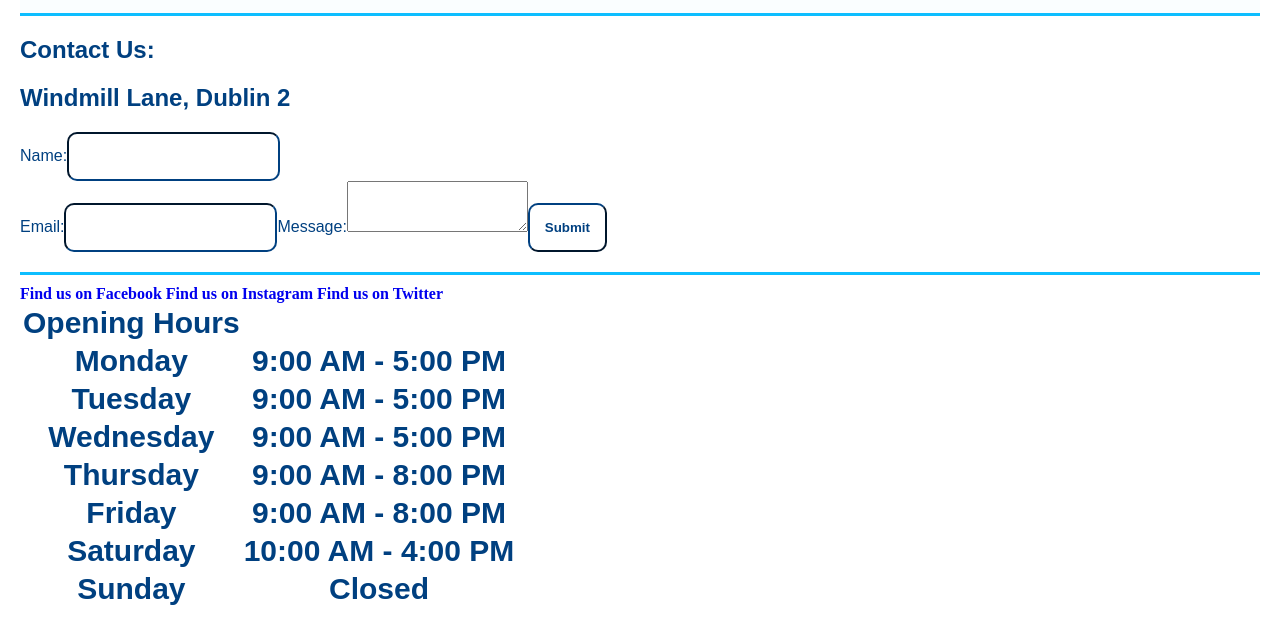
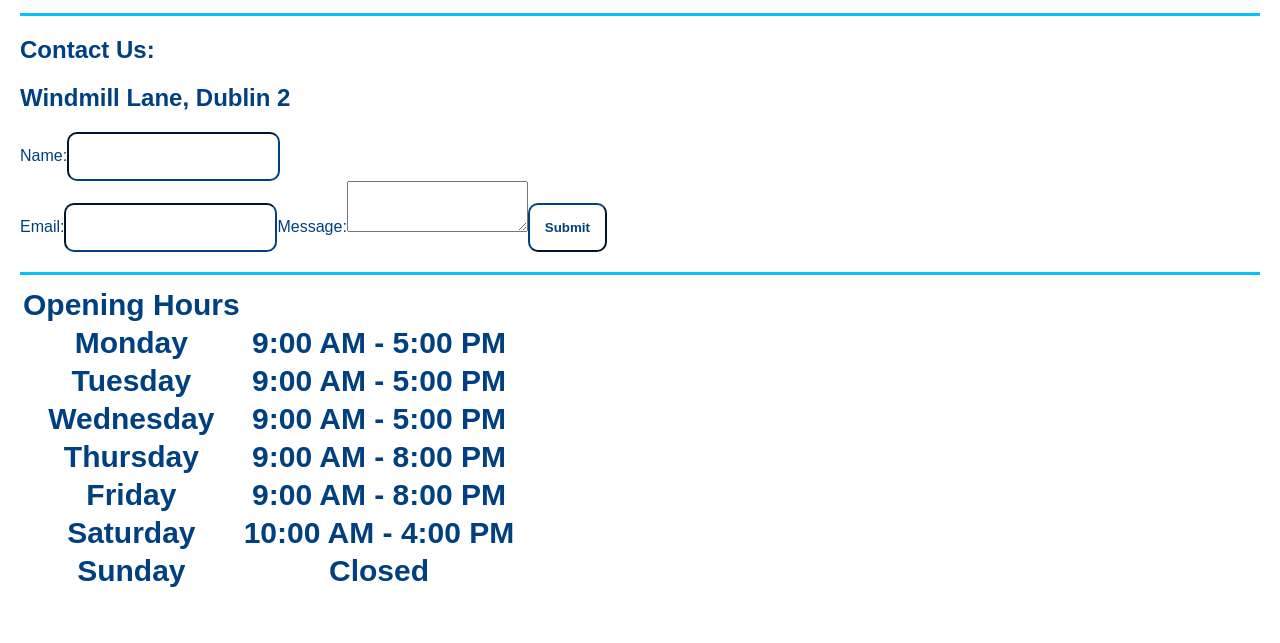
Before and after one commit to micdr93/dublinstreetartp1, a plain HTML site: page contact.html in a window 1280 px wide. Shown: the part 119-762 px from the top of the page. Drawn offline with Linux system fonts and the light colour scheme.

Commit message:
removed social links due to layout error

```diff
--- a/contact.html
+++ b/contact.html
@@ -84,9 +84,5 @@
 
   <footer>
 
-    <a href="https://www.facebook.com" target="_blank" rel="noopener">Find us on Facebook</a>
-    <a href="https://www.instagram.com" target="_blank" rel="noopener">Find us on Instagram</a>
-    <a href="https://www.twitter.com" target="_blank" rel="noopener">Find us on Twitter</a>
-
   </footer>
   </html>
```
